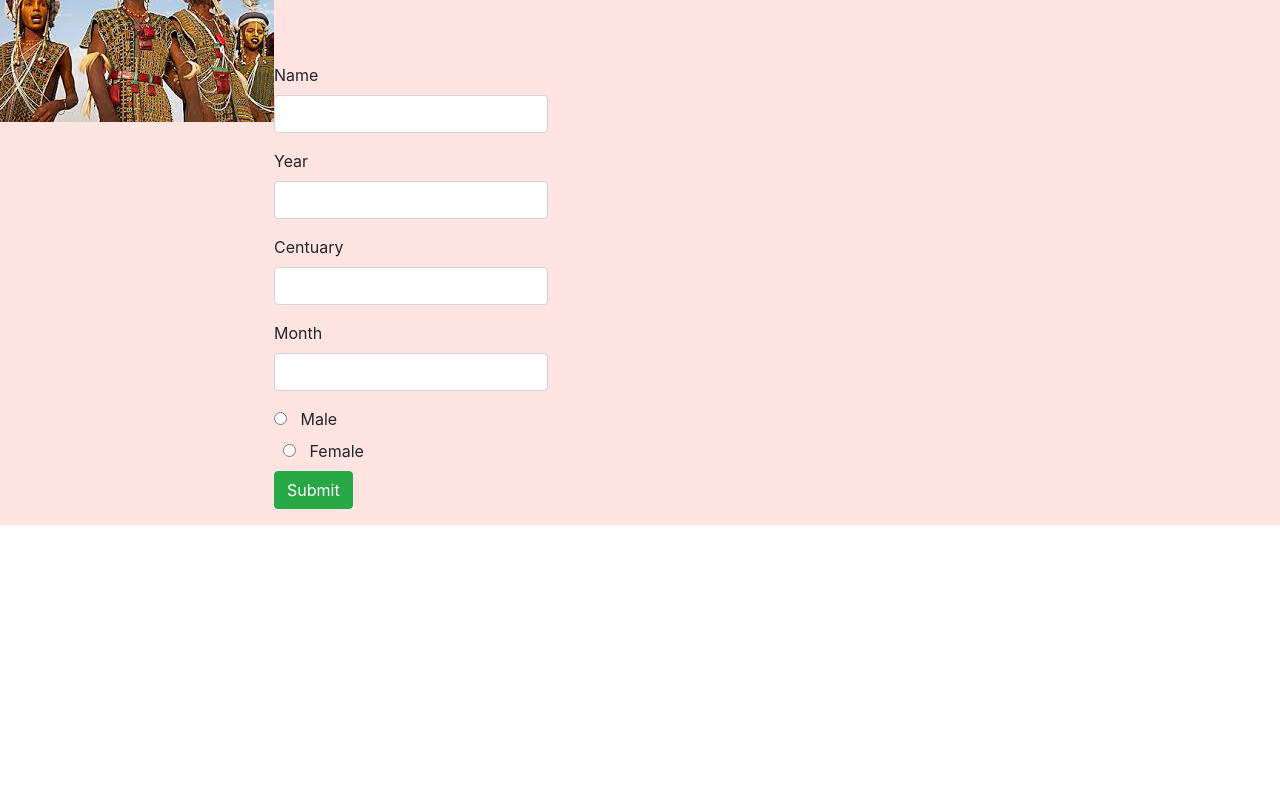
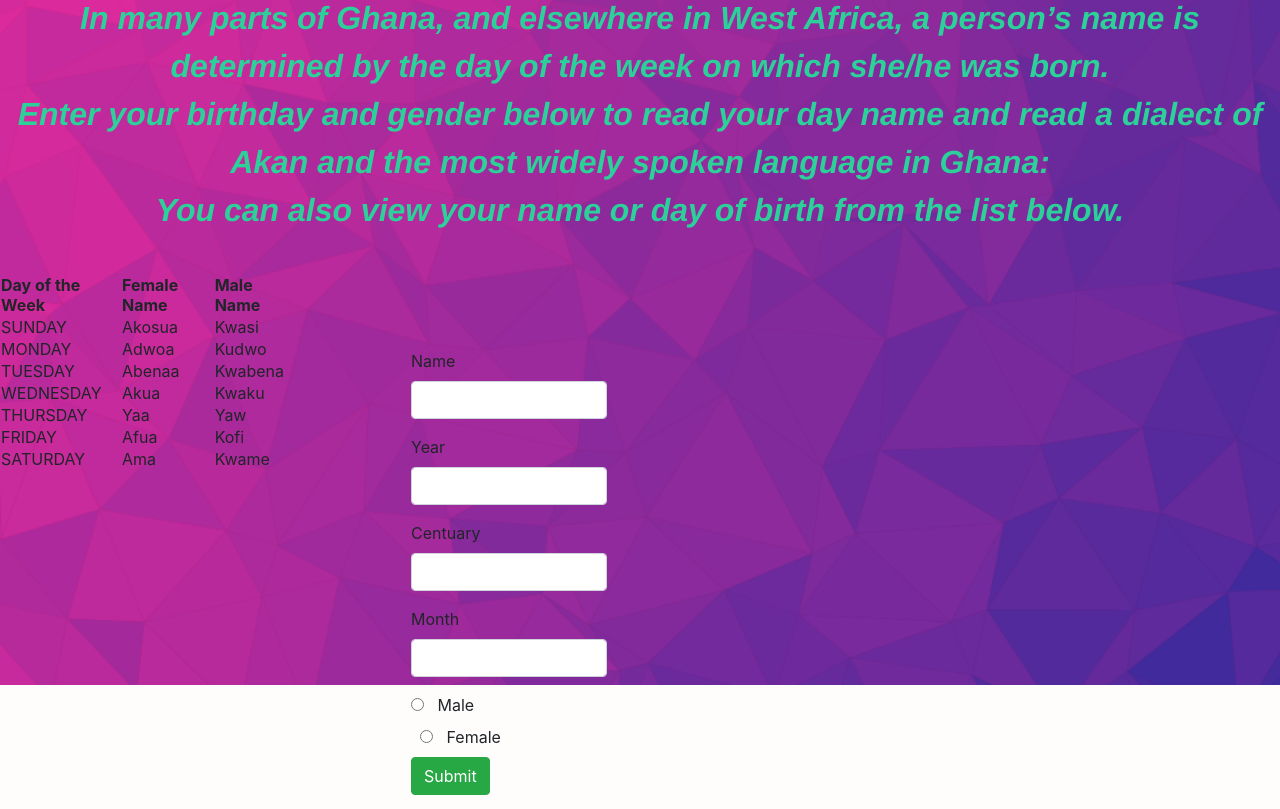
Before and after one commit to Abdulkadir242/mysecondip, a plain HTML site: page index.html in a window 1280 px wide. Shown: the part 132-941 px from the top of the page. Before the commit the page ends 800 px from the top, so only its background shows below. Drawn offline with nearby package versions, Linux system fonts and the light colour scheme.

Commit message:
added bacground image

```diff
--- a/css/styles.css
+++ b/css/styles.css
@@ -1,7 +1,18 @@
+html{
+    height: 100%;
+}
+
 .ip2{
     margin-top: 6%;
 }
 
+body{
+    background-color: rgba(56, 56, 110, 0.384);
+    background-image: url(background.png);
+    background-size: cover;
+    background-repeat: no-repeat;
+    background-position: center;
+}
 .heading {
     text-align: center;
     color: rgb(44, 209, 154);
@@ -13,16 +24,19 @@
 }
 
 .wholepage {
-    background-color: mistyrose;
+    background-color: rgba(255, 228, 225, 0.123);
 }
 
-/* body{
-    background-color: rgb(56, 56, 110);
-    background-image: url(calture.jpg);
-    background-size: cover;
-    background-repeat: no-repeat;
-    background-position: center;
-} */
-.img {
-    float: left;
+
+h2{
+    text-align: center;
 }
+
+form {
+    text-align: left;
+    border-radius: 10px;
+
+    padding: 20px;
+    width: 80%;
+    margin-left: 25%;
+}
--- a/index.html
+++ b/index.html
@@ -15,15 +15,68 @@
 </head>
 
   <body>
-    <!-- <div style="background-image: url('css/calture.jpg');"> -->
+
       <div class="img">
-          <img src="css/calture.jpg" alt="african calture pic">
+
         </div>
 
   <div class="wholepage">
 
   <div class="heading">
     <h1>AKAN NAME</h1>
+    <div class="info">
+      <p>In many parts of Ghana, and elsewhere in West Africa, a person’s name is determined by the day of the week on which she/he was born.
+          <br> Enter your birthday and gender below to read your day name and read a dialect of Akan and the most widely spoken language in Ghana:
+          <br> You can also view your name or day of birth from the list  below. <br>
+      </p>
+  </div>
+</div>
+<div class="main">
+  <div class="row">
+      <div class="col-md-3">
+          <br>
+          <table class="tg">
+              <tr>
+                  <th class="tg-baqh">Day of the Week</th>
+                  <th class="tg-0lax">Female Name</th>
+                  <th class="tg-0lax">Male Name</th>
+              </tr>
+              <tr>
+                  <td class="tg-0lax">SUNDAY</td>
+                  <td class="tg-0lax">Akosua</td>
+                  <td class="tg-0lax">Kwasi</td>
+              </tr>
+              <tr>
+                  <td class="tg-0lax">MONDAY</td>
+                  <td class="tg-0lax">Adwoa</td>
+                  <td class="tg-0lax">Kudwo</td>
+              </tr>
+              <tr>
+                  <td class="tg-0lax">TUESDAY</td>
+                  <td class="tg-0lax">Abenaa</td>
+                  <td class="tg-0lax">Kwabena</td>
+              </tr>
+              <tr>
+                  <td class="tg-0lax">WEDNESDAY</td>
+                  <td class="tg-0lax">Akua</td>
+                  <td class="tg-0lax">Kwaku</td>
+              </tr>
+              <tr>
+                  <td class="tg-0lax">THURSDAY</td>
+                  <td class="tg-0lax">Yaa</td>
+                  <td class="tg-0lax">Yaw</td>
+              </tr>
+              <tr>
+                  <td class="tg-0lax">FRIDAY</td>
+                  <td class="tg-0lax">Afua</td>
+                  <td class="tg-0lax">Kofi</td>
+              </tr>
+              <tr>
+                  <td class="tg-0lax">SATURDAY</td>
+                  <td class="tg-0lax">Ama</td>
+                  <td class="tg-0lax">Kwame</td>
+              </tr>
+          </table>
   </div>
   <div class="ip2">
 
@@ -32,7 +85,7 @@
       <form>
         <div class="form-group">
           <label for="exampleInputEmail1">Name</label>
-          <input type="number" class="form-control" id="exampleInputEmail1" aria-describedby="emailHelp">
+          <input type="text" class="form-control" id="exampleInputEmail1" aria-describedby="emailHelp">
         </div>
         <div class="form-group">
           <label for="exampleInputPassword1">Year</label>
```
Also changed, not shown: css/background.png (added), 1 other file.
